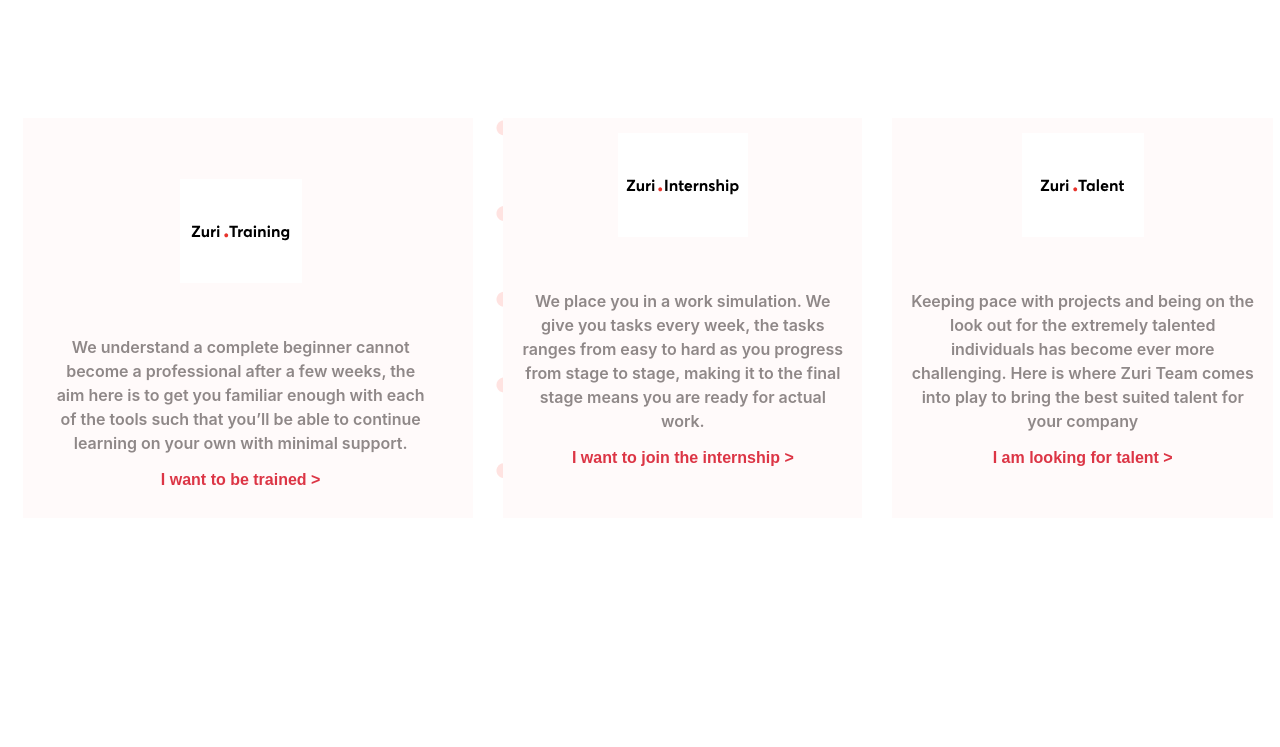
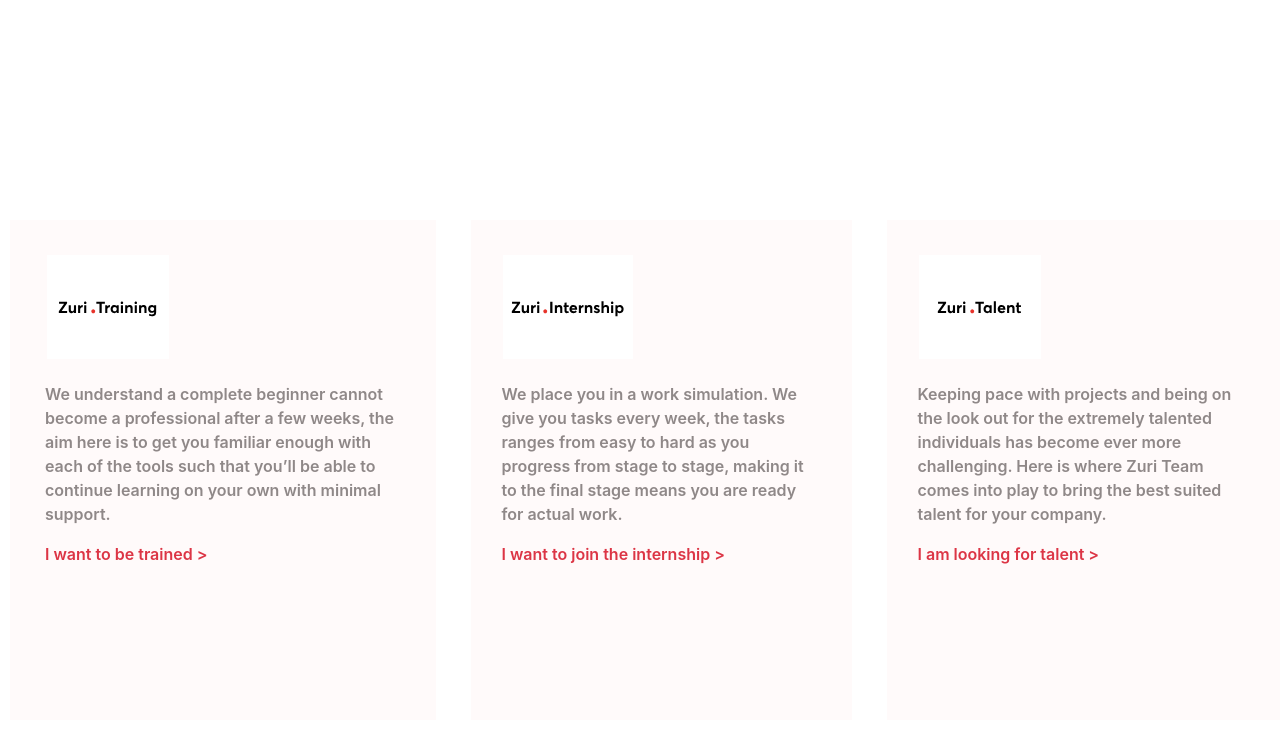
Before and after one commit to Ememfon/Zuri-replica, a plain HTML site: page index.html in a window 1280 px wide. Shown: the part 1290-2037 px from the top of the page. Drawn offline with Linux system fonts and the light colour scheme.

Commit message:
other files added

```diff
--- a/index.html
+++ b/index.html
@@ -7,6 +7,7 @@
     <meta name="viewport" content="width=device-width, initial-scale=1.0">
     <title>ZURI | Learn, Build, Grow.</title>
     <link rel="stylesheet" href="style.css">
+    <link rel="stylesheet" href="path/to/font-awesome/css/font-awesome.min.css">
 </head>
 
 <body>
@@ -40,45 +41,30 @@
             <p class="slogan">We cater for every level of <br> expertise and needs in the industry.</p>
         </div>
     </div>
+
     <div class="flex-content">
-        <div class="zuri-container3">
-            <div class="zuri-image3">
-                <img alt="" src="zuri-training-img.svg">
-            </div>
-
-            <div class="zuri-content3">
+        <div class="zuri-training">
+            <img src="zuri-training-img.svg" alt="" class="zi">
             <p>We understand a complete beginner cannot become a professional after a few weeks, the
                 aim here is to get you familiar enough with each of the tools such that you’ll be able to
                 continue learning on your own with minimal support.</p>
-                <h3><a href="https://training.zuri.team/">I want to be trained ></a></h3>
+            <p class="training"><a href="https://training.zuri.team/">I want to be trained ></a></p>
         </div>
 
-        </div>
-
-        <div class="zuri-container4">
-            <div class="zuri-image4">
-                <img alt="" src="zuri-internship-img.svg">
-            </div>
-
-            <div class="zuri-content4">
+        <div class="zuri-internship">
+            <img src="zuri-internship-img.svg" alt="" class="zi">
             <p>We place you in a work simulation. We give you tasks every week, the tasks ranges from easy to hard
                 as you progress from stage to stage, making it to the final stage means you are ready for actual
                 work.</p>
-                <h3><a href="https://internship.zuri.team/">I want to join the internship ></a></h3>
-            </div>
+            <p class="training"><a href="https://internship.zuri.team/">I want to join the internship ></a></p>
         </div>
 
-        <div class="zuri-container5">
-            <div class="zuri-image5">
-                <img alt="" src="zuri-talent-img.svg">
-            </div>
-
-            <div class="zuri-content5">
+        <div class="zuri-talent">
+            <img src="zuri-talent-img.svg" alt="" class="zi">
             <p>Keeping pace with projects and being on the look out for the extremely talented individuals has
                 become ever more challenging. Here is where Zuri Team comes into play to bring the best suited
-                    talent for your company</p>
-                <h3><a href="https://talent.zuri.team/">I am looking for talent ></a></h3>
-            </div>
+                talent for your company.</p>
+            <p class="training"><a href="https://talent.zuri.team/">I am looking for talent ></a></p>
         </div>
     </div>
 
--- a/industry.css
+++ b/industry.css
@@ -36,11 +36,12 @@
 * {
     padding: 0px;
     margin: 0px;
-    box-sizing: border-box;
+     box-sizing: border-box;
 }
 
 .header{
     display: flex;
+    justify-content: center;
 }
 
 .first-container{
@@ -85,26 +86,6 @@
     text-align: center;
 }
 
-.btn{
-    display: flex;
-    justify-content: center;
-}
-
-.my-btn{
-    color: white;
-    font-size: 18px;
-}
-
-.my-btn :hover{
-    background: var(--danger);
-    border: none;
-}
-
-.my-btn :hover a{
-    color: var(--light);
-    border: none;
-}
-
 .lady1{
     display: flex;
     margin: auto;
@@ -116,3 +97,10 @@
     margin: auto;
     width: 76%;
 }
+
+.flex-content{
+    display: flex;
+    justify-content: center;
+    align-content: center;
+    width: 100%;
+}
--- a/style.css
+++ b/style.css
@@ -34,8 +34,8 @@
 
 
 * {
-    padding: 0px;
-    margin: 0px;
+    padding: 0;
+    margin: 0;
     box-sizing: border-box;
 }
 
@@ -44,13 +44,12 @@ body {
     background-size: cover;
     background-repeat: no-repeat;
     width: 100%;
-
 }
 
 .zuri-container {
     box-sizing: border-box;
     margin: 0;
-    padding: 10px;
+    padding: 0;
     display: block;
     width: 100%;
     height: 600px;
@@ -97,7 +96,7 @@ body {
     justify-content: center;
     width: 100%;
     gap: 20px;
-    margin-top: 60px;
+    margin-top: 69px;
     padding: 20px;
 }
 
@@ -159,7 +158,7 @@ button {
 
 .zuri-container2 {
     width: 100%;
-    height: 800px;
+    height: 900px;
     background-color: var(--white);
     font-family: sans-serif;
 }
@@ -185,46 +184,36 @@ button {
     margin-bottom: 64px;
     line-height: 40px;
     color: var(--dark);
-
 }
 
 .flex-content {
-    margin-right: 15px;
-    margin-left: 15px;
+    padding: 2px;
+    justify-content: center;
     flex-wrap: nowrap;
     display: flex;
-    gap: 30px;
-    height: 400px;
-    /* overflow: hidden; */
-    background-color: #fff;
+    gap: 35px;
+    height: 500px;
+    width: 100%;
+    line-height: 15px;
+    font-family: sans-serif;
+    font-weight: 600;
     background-image: url(dotted-image.png);
 }
 
-.zuri-container3 {
+.zuri-training {
     background-color: var(--pink);
-    padding: 61px 47px 82px 32px;
+    padding: 35px;
     flex-wrap: wrap;
-    text-align: center;
     font-size: 14px;
+    color: var(--gray);
 }
 
-.zuri-image3 {
-    margin-bottom: 48px;
+.zi {
+    margin-bottom: 20px;
+    margin-left: 2px;
 }
 
-.zuri-content3 {
-    font-size: 18px;
-    font-family: Averta, sans-serif;
-}
-
-.zuri-content3 h3 {
-    margin-bottom: 48px;
-    color: var(--dark);
-    font-size: 16px;
-    font-weight: 800;
-}
-
-.zuri-content3 p {
+.zuri-training p {
     line-height: 24px;
     color: var(--gray);
     font-size: 16px;
@@ -234,36 +223,26 @@ button {
     margin-bottom: 1rem;
 }
 
-.zuri-content3 a {
+.zuri-training a {
     text-decoration: none;
     color: var(--danger);
 }
 
-.zuri-container4 {
-    background-color: var(--pink);
-    padding: 15px;
-    flex-wrap: wrap;
-    text-align: center;
-    font-size: 14px;
+.training {
+    margin-top: 50px;
+    padding-bottom: 50px;
 }
 
-.zuri-image4 {
-    margin-bottom: 48px;
+.zuri-internship {
+    background-color: var(--pink);
+    padding: 35px;
+    padding-left: 30px;
+    flex-wrap: wrap;
+    font-size: 14px;
+    color: var(--gray);
 }
 
-.zuri-content4 {
-    font-size: 18px;
-    font-family: Averta, sans-serif;
-}
-
-.zuri-content4 h3 {
-    margin-bottom: 48px;
-    color: var(--dark);
-    font-size: 16px;
-    font-weight: 800;
-}
-
-.zuri-content4 p {
+.zuri-internship p {
     line-height: 24px;
     color: var(--gray);
     font-size: 16px;
@@ -273,36 +252,21 @@ button {
     margin-bottom: 1rem;
 }
 
-.zuri-content4 a {
+.zuri-internship a {
     text-decoration: none;
     color: var(--danger);
 }
 
-.zuri-container5 {
+.zuri-talent {
     background-color: var(--pink);
-    padding: 15px;
+    padding: 35px;
+    padding-left: 30px;
     flex-wrap: wrap;
-    text-align: center;
     font-size: 14px;
+    color: var(--gray);
 }
 
-.zuri-image5 {
-    margin-bottom: 48px;
-}
-
-.zuri-content5 {
-    font-size: 18px;
-    font-family: Averta, sans-serif;
-}
-
-.zuri-content5 h3 {
-    margin-bottom: 48px;
-    color: var(--dark);
-    font-size: 16px;
-    font-weight: 800;
-}
-
-.zuri-content5 p {
+.zuri-talent p {
     line-height: 24px;
     color: var(--gray);
     font-size: 16px;
@@ -312,7 +276,7 @@ button {
     margin-bottom: 1rem;
 }
 
-.zuri-content5 a {
+.zuri-talent a {
     text-decoration: none;
     color: var(--danger);
 }
@@ -340,13 +304,14 @@ button {
     list-style: none;
     margin: 0;
     padding: 0;
+    color: #dc3545;
 }
 
 .quick-links a {
     text-decoration: none;
     font-size: 14px;
     line-height: 20px;
-    color: #514949;
+    color: #dc3545;
     opacity: 0.9;
 }
 
@@ -377,57 +342,3 @@ footer hr {
     color: #514949;
     padding-bottom: 97px;
 }
-
-@media (max-width: 768px) {
-
-    .zuri-container {
-        height: auto;
-    }
-
-    img.logo-img {
-        display: block;
-        padding-top: 50px;
-        margin: auto;
-        margin-bottom: 20px;
-    }
-
-    .zuri-content1 h2 {
-        font-size: 28px;
-        line-height: 34px;
-        text-align: center;
-    }
-
-    .btns {
-        margin-bottom: 50px;
-    }
-
-
-    button.my-redbtn {
-        display: block;
-        margin: auto;
-        justify-content: center;
-    }
-
-    h3.heading {
-        margin-top: 60px;
-    }
-
-    .footer-flex-container {
-        flex-direction: column;
-        justify-content: center;
-        align-items: center;
-    }
-
-    .footer-logo {
-        width: 150px;
-        margin-bottom: 15px;
-    }
-
-    .footer-flex-container h3 {
-        font-size: 24px;
-        margin-top: 20px;
-
-    }
-
-
-}
```
Also changed, not shown: industry.html (+28 -4 lines), arrow image.svg (added), ingresive logo.jpg (added), smallmaleface.svg (added), thumbs-up.png (added). Lines whose indentation alone changed are shown as unchanged.
